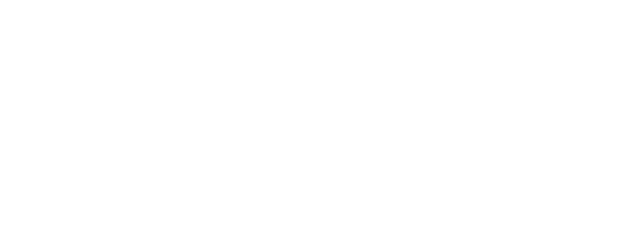
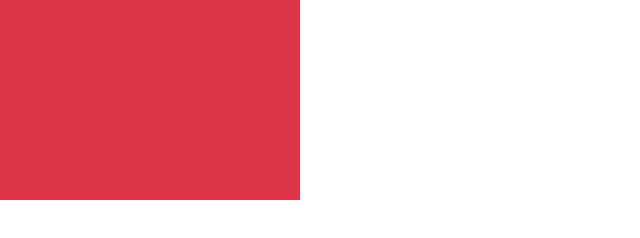
Before and after one commit to amirmohammadmm/startagain, a plain HTML site: page index.html in a window 1280 px wide. Shown: the whole page, without its empty margins (0-640 px from the left). Drawn offline with nearby package versions, Linux system fonts and the light colour scheme.

Commit message:
created header

```diff
--- a/file/css/main.css
+++ b/file/css/main.css
@@ -86,6 +86,13 @@ textarea {
 /* ==========================================================================
    Author's custom styles
    ========================================================================== */
+
+
+   header.test{
+    width:300px;
+    height:200px;
+   }
+
 
 /* ==========================================================================
    Helper classes
--- a/index.html
+++ b/index.html
@@ -13,6 +13,7 @@
 
   <link rel="stylesheet" href="file/css/normalize.css">
   <link rel="stylesheet" href="file/css/main.css">
+  <link href="https://cdn.jsdelivr.net/npm/bootstrap@5.3.0-alpha3/dist/css/bootstrap.min.css" rel="stylesheet" integrity="sha384-KK94CHFLLe+nY2dmCWGMq91rCGa5gtU4mk92HdvYe+M/SXH301p5ILy+dN9+nJOZ" crossorigin="anonymous">
 
   <meta name="theme-color" content="#fafafa">
 </head>
@@ -22,6 +23,19 @@
 
 
 
+  <!-- add header -->
+
+  <div class="row">
+    <div class="col">
+      <header class="test bg-danger"></header>
+    </div>
+  </div>
+
+
+  <!-- end header .test -->
+
+
+
 
 </body>
 
```
